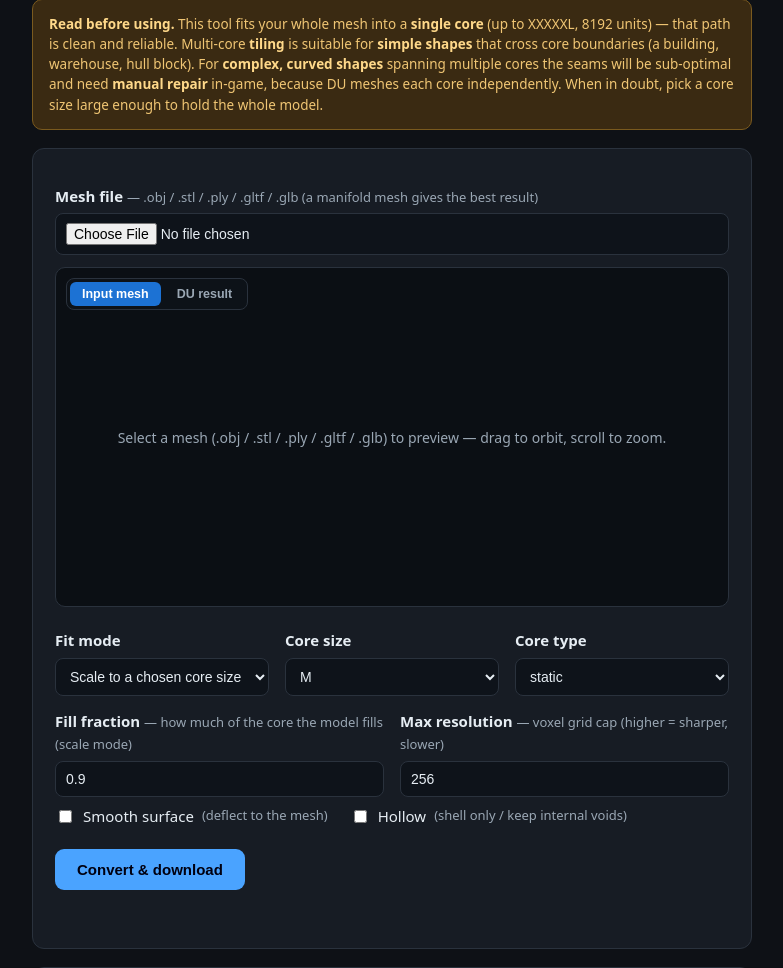
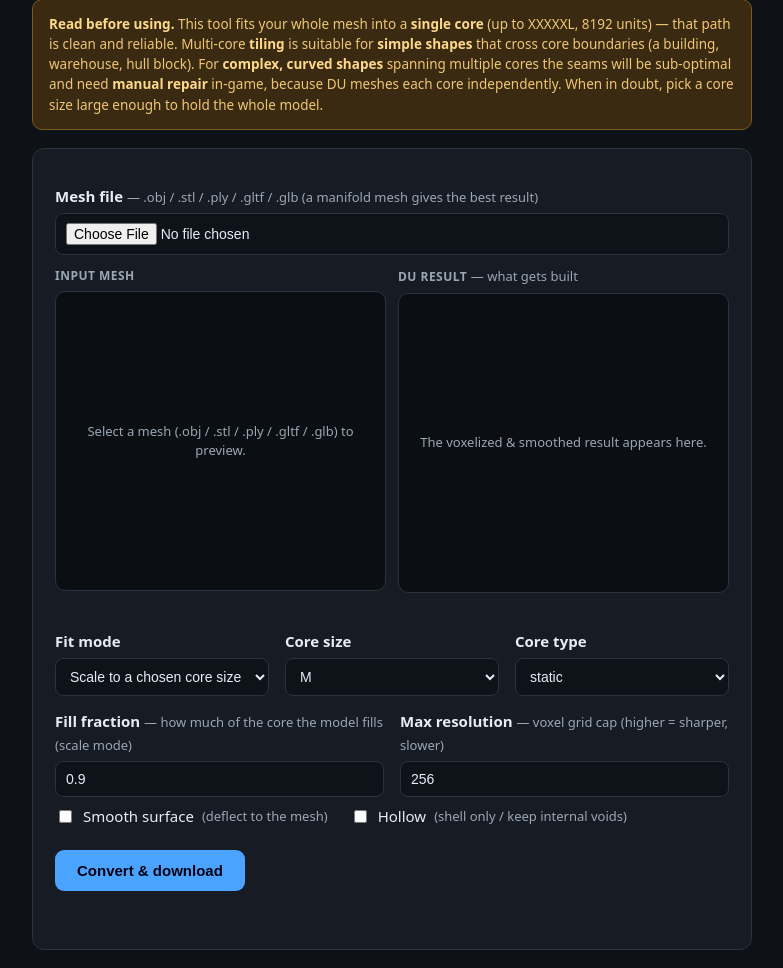
Before and after one commit to EveScientist/DU-3D-object-importer, a Flask app: page / in a window 1280 px wide. Shown: the part 123-1091 px from the top of the page, without its empty margins (248-1031 px from the left). Run offline with Flask 3, Linux system fonts and the light colour scheme; parts of the project's set-up code (start-up, migrations or seed data) failed here and were passed over.

Commit message:
web UI: side-by-side Input mesh + DU result previews with per-pane rendering overlays
Replaced the tabbed viewer with two independent WebGL panels (makePanel: own
renderer/scene/camera/orbit/loop) shown side by side (stacks on narrow screens).
Selecting a file builds both in parallel; each pane shows an animated 'Rendering…'
spinner overlay while it loads, and the DU-result pane re-renders (with overlay +
stale-response guard) whenever a build option changes.

Co-Authored-By: Claude Fable 5 <noreply@anthropic.com>

```diff
--- a/webapp/templates/index.html
+++ b/webapp/templates/index.html
@@ -42,18 +42,24 @@
   .bar > i { display:block; height:100%; width:40%; background:var(--acc);
              animation:slide 1.1s ease-in-out infinite; }
   @keyframes slide { 0%{margin-left:-40%} 100%{margin-left:100%} }
-  #viewer { width:100%; height:340px; border-radius:10px; overflow:hidden;
-            background:#0b0f14; border:1px solid var(--line); position:relative; }
-  #viewer canvas { display:block; }
-  #vhint { position:absolute; inset:0; display:flex; align-items:center; justify-content:center;
-           color:var(--mut); font-size:14px; pointer-events:none; text-align:center; padding:0 20px; }
-  #vmeta { color:var(--mut); font-size:12.5px; margin-top:8px; }
-  #vtabs { position:absolute; top:10px; left:10px; z-index:3; display:flex; gap:4px;
-           background:#0e131acc; border:1px solid var(--line); border-radius:8px; padding:3px; }
-  .vtab { background:transparent; color:var(--mut); border:0; border-radius:6px; margin:0;
-          padding:5px 12px; font-size:12.5px; font-weight:600; cursor:pointer; }
-  .vtab.active { background:var(--accd); color:#fff; }
-  .vtab:disabled { opacity:.5; cursor:default; }
+  #viewers { display:flex; gap:12px; margin-top:12px; }
+  @media (max-width:620px) { #viewers { flex-direction:column; } }
+  .vpane { flex:1 1 0; min-width:0; }
+  .vlabel { font-size:12px; font-weight:700; color:var(--mut); text-transform:uppercase;
+            letter-spacing:.04em; margin-bottom:6px; }
+  .vcanvas { position:relative; width:100%; height:300px; border-radius:10px; overflow:hidden;
+             background:#0b0f14; border:1px solid var(--line); }
+  .vcanvas canvas { display:block; }
+  .vhint { position:absolute; inset:0; display:flex; align-items:center; justify-content:center;
+           color:var(--mut); font-size:13px; pointer-events:none; text-align:center; padding:0 18px; }
+  .vover { position:absolute; inset:0; z-index:4; display:none; flex-direction:column; gap:12px;
+           align-items:center; justify-content:center; background:#0b0f14cc;
+           color:var(--ink); font-size:13px; font-weight:600; backdrop-filter:blur(1px); }
+  .vover.on { display:flex; }
+  .spin { width:34px; height:34px; border-radius:50%; border:3px solid #2a323d;
+          border-top-color:var(--acc); animation:spin 0.8s linear infinite; }
+  @keyframes spin { to { transform:rotate(360deg); } }
+  .vmeta { color:var(--mut); font-size:12px; margin-top:7px; min-height:16px; }
 </style>
 </head>
 <body>
@@ -74,14 +80,24 @@
     <label>Mesh file <span class="hint">— .obj / .stl / .ply / .gltf / .glb (a manifold mesh gives the best result)</span></label>
     <input type="file" name="mesh" accept=".obj,.stl,.ply,.gltf,.glb" required>
 
-    <div id="viewer" style="margin-top:12px">
-      <div id="vtabs">
-        <button type="button" class="vtab active" data-view="mesh">Input mesh</button>
-        <button type="button" class="vtab" data-view="result" id="tabResult">DU result</button>
+    <div id="viewers">
+      <div class="vpane">
+        <div class="vlabel">Input mesh</div>
+        <div class="vcanvas" id="vin">
+          <div class="vhint" id="hintIn">Select a mesh (.obj / .stl / .ply / .gltf / .glb) to preview.</div>
+          <div class="vover" id="ovIn"><div class="spin"></div>Rendering…</div>
         </div>
-      <div id="vhint">Select a mesh (.obj / .stl / .ply / .gltf / .glb) to preview — drag to orbit, scroll to zoom.</div>
+        <div class="vmeta" id="metaIn"></div>
       </div>
-    <div id="vmeta"></div>
+      <div class="vpane">
+        <div class="vlabel">DU result <span class="hint" style="text-transform:none;letter-spacing:0">— what gets built</span></div>
+        <div class="vcanvas" id="vout">
+          <div class="vhint" id="hintOut">The voxelized &amp; smoothed result appears here.</div>
+          <div class="vover" id="ovOut"><div class="spin"></div>Rendering…</div>
+        </div>
+        <div class="vmeta" id="metaOut"></div>
+      </div>
+    </div>
 
 
     <div class="row">
@@ -190,36 +206,10 @@ import { PLYLoader } from 'three/addons/loaders/PLYLoader.js';
 import { GLTFLoader } from 'three/addons/loaders/GLTFLoader.js';
 import { OrbitControls } from 'three/addons/controls/OrbitControls.js';
 
-const vc = document.getElementById('viewer'), vhint = document.getElementById('vhint'),
-      vmeta = document.getElementById('vmeta'), tabResult = document.getElementById('tabResult'),
-      form = document.getElementById('f');
+const form = document.getElementById('f');
 const MAT = new THREE.MeshStandardMaterial({ color: 0x8fb6ff, metalness: 0.12, roughness: 0.55,
                                              side: THREE.DoubleSide, flatShading: false });
-let renderer, scene, camera, controls, group, ready = false;
-let fileBuf = null, fileExt = '', meshObj = null, resultObj = null, resultStale = true, view = 'mesh';
-
-function init() {
-  const w = vc.clientWidth, h = vc.clientHeight;
-  renderer = new THREE.WebGLRenderer({ antialias: true });
-  renderer.setPixelRatio(Math.min(window.devicePixelRatio, 2));
-  renderer.setSize(w, h);
-  scene = new THREE.Scene(); scene.background = new THREE.Color(0x0b0f14);
-  camera = new THREE.PerspectiveCamera(45, w / h, 0.01, 100);
-  camera.position.set(2.4, 1.7, 2.8);
-  controls = new OrbitControls(camera, renderer.domElement);
-  controls.enableDamping = true; controls.autoRotate = true; controls.autoRotateSpeed = 0.8;
-  scene.add(new THREE.AmbientLight(0xffffff, 0.65));
-  const d1 = new THREE.DirectionalLight(0xffffff, 0.85); d1.position.set(2, 3, 2); scene.add(d1);
-  const d2 = new THREE.DirectionalLight(0x88aaff, 0.35); d2.position.set(-2, -1, -2); scene.add(d2);
-  group = new THREE.Group(); scene.add(group);
-  vc.appendChild(renderer.domElement);
-  new ResizeObserver(() => {
-    const w = vc.clientWidth, h = vc.clientHeight;
-    if (w && h) { renderer.setSize(w, h); camera.aspect = w / h; camera.updateProjectionMatrix(); }
-  }).observe(vc);
-  (function loop() { requestAnimationFrame(loop); controls.update(); renderer.render(scene, camera); })();
-  ready = true;
-}
+let fileBuf = null, fileExt = '';
 
 // centre + uniformly scale an object so its longest side == `target` world units
 function fit(obj, target) {
@@ -229,10 +219,44 @@ function fit(obj, target) {
   obj.position.set(-c.x * s, -c.y * s, -c.z * s); obj.scale.setScalar(s);
 }
 
-function render(obj) {
+// one self-contained WebGL panel (renderer + scene + camera + orbit + loop)
+function makePanel(canvasEl, overEl, hintEl) {
+  const renderer = new THREE.WebGLRenderer({ antialias: true });
+  renderer.setPixelRatio(Math.min(window.devicePixelRatio, 2));
+  const scene = new THREE.Scene(); scene.background = new THREE.Color(0x0b0f14);
+  const camera = new THREE.PerspectiveCamera(45, 1, 0.01, 100);
+  camera.position.set(2.4, 1.7, 2.8);
+  const controls = new OrbitControls(camera, renderer.domElement);
+  controls.enableDamping = true; controls.autoRotate = true; controls.autoRotateSpeed = 0.8;
+  scene.add(new THREE.AmbientLight(0xffffff, 0.65));
+  const d1 = new THREE.DirectionalLight(0xffffff, 0.85); d1.position.set(2, 3, 2); scene.add(d1);
+  const d2 = new THREE.DirectionalLight(0x88aaff, 0.35); d2.position.set(-2, -1, -2); scene.add(d2);
+  const group = new THREE.Group(); scene.add(group);
+  canvasEl.appendChild(renderer.domElement);
+  const resize = () => {
+    const w = canvasEl.clientWidth, h = canvasEl.clientHeight;
+    if (w && h) { renderer.setSize(w, h); camera.aspect = w / h; camera.updateProjectionMatrix(); }
+  };
+  new ResizeObserver(resize).observe(canvasEl); resize();
+  (function loop() { requestAnimationFrame(loop); controls.update(); renderer.render(scene, camera); })();
+  return {
+    set(obj) {
       while (group.children.length) group.remove(group.children[0]);
       group.add(obj);
       camera.position.set(2.4, 1.7, 2.8); controls.target.set(0, 0, 0); controls.update();
+      if (hintEl) hintEl.style.display = 'none';
+    },
+    loading(on) { overEl.classList.toggle('on', on); },
+  };
+}
+
+let panelIn, panelOut, seq = 0;
+function ensurePanels() {
+  if (panelIn) return;
+  panelIn = makePanel(document.getElementById('vin'), document.getElementById('ovIn'),
+                      document.getElementById('hintIn'));
+  panelOut = makePanel(document.getElementById('vout'), document.getElementById('ovOut'),
+                       document.getElementById('hintOut'));
 }
 
 function meshFromGeometry(g) {
@@ -245,90 +269,63 @@ async function parseInput() {
   if (fileExt === 'obj') return new OBJLoader().parse(dec.decode(fileBuf));
   if (fileExt === 'stl') return meshFromGeometry(new STLLoader().parse(fileBuf));
   if (fileExt === 'ply') return meshFromGeometry(new PLYLoader().parse(fileBuf));
-  if (fileExt === 'glb' || fileExt === 'gltf') {
-    const gltf = await new Promise((res, rej) =>
-      new GLTFLoader().parse(fileBuf, '', g => res(g), e => rej(e)));
-    return gltf.scene;
-  }
+  if (fileExt === 'glb' || fileExt === 'gltf')
+    return (await new Promise((res, rej) =>
+      new GLTFLoader().parse(fileBuf, '', g => res(g), e => rej(e)))).scene;
   throw new Error('Unsupported format .' + fileExt);
 }
 
-async function buildMesh() {
+const metaIn = document.getElementById('metaIn'), metaOut = document.getElementById('metaOut');
+
+async function showInput() {
+  ensurePanels(); panelIn.loading(true); metaIn.textContent = 'Loading…';
+  try {
     const o = await parseInput();
     let tris = 0, verts = 0;
     o.traverse(c => { if (c.isMesh) { c.material = MAT;
       if (!c.geometry.getAttribute('normal')) c.geometry.computeVertexNormals();
       const g = c.geometry; verts += g.attributes.position.count;
       tris += (g.index ? g.index.count : g.attributes.position.count) / 3; } });
-  fit(o, 2);
-  meshObj = o;
-  return `Input mesh (${fileExt.toUpperCase()}) — ${verts.toLocaleString()} vertices · ${Math.round(tris).toLocaleString()} triangles`;
+    fit(o, 2); panelIn.set(o);
+    metaIn.textContent = `${fileExt.toUpperCase()} — ${verts.toLocaleString()} vertices · ${Math.round(tris).toLocaleString()} triangles`;
+  } catch (e) { metaIn.textContent = 'Could not load mesh: ' + e.message; }
+  finally { panelIn.loading(false); }
 }
 
-async function buildResult() {
+async function showResult() {
+  if (!fileBuf) return;
+  ensurePanels(); panelOut.loading(true); metaOut.textContent = 'Building…';
+  const mine = ++seq;                                    // ignore stale responses
+  try {
     const res = await fetch('/preview', { method: 'POST', body: new FormData(form) });
+    if (mine !== seq) return;
     if (!res.ok) { let m = 'Preview failed.'; try { m = (await res.json()).error || m; } catch (_) {} throw new Error(m); }
     const d = await res.json();
+    if (mine !== seq) return;
     const g = new THREE.BufferGeometry();
     g.setAttribute('position', new THREE.Float32BufferAttribute(d.v, 3));
     g.setIndex(d.f); g.computeVertexNormals();
-  const mesh = new THREE.Mesh(g, MAT);
-  // build the object at TRUE scale within the core box: core box = unit cube (side 2),
-  // the shape's longest side = fill_fraction of it (auto mode ~= fills the core).
     const grp = new THREE.Group();
-  const box = new THREE.Box3(new THREE.Vector3(-1, -1, -1), new THREE.Vector3(1, 1, 1));
-  grp.add(new THREE.Box3Helper(box, 0x3a4756));
-  const fillFrac = d.mode === 'auto' ? 0.95 : d.fill;
-  fit(mesh, 2 * fillFrac);
-  grp.add(mesh);
-  resultObj = grp;
-  const pct = Math.round((d.mode === 'auto' ? 0.95 : d.fill) * 100);
-  return `DU result (${d.size} core) — ${d.voxels.toLocaleString()} voxels · fills ~${pct}% of the core along its longest axis`;
+    grp.add(new THREE.Box3Helper(new THREE.Box3(new THREE.Vector3(-1, -1, -1),
+                                                new THREE.Vector3(1, 1, 1)), 0x3a4756));
+    const frac = d.mode === 'auto' ? 0.95 : d.fill;
+    const mesh = new THREE.Mesh(g, MAT); fit(mesh, 2 * frac); grp.add(mesh);
+    panelOut.set(grp);
+    metaOut.textContent = `${d.size} core — ${d.voxels.toLocaleString()} voxels · fills ~${Math.round(frac * 100)}% of the core`;
+  } catch (e) { if (mine === seq) metaOut.textContent = e.message; }
+  finally { if (mine === seq) panelOut.loading(false); }
 }
 
-function setTabs() {
-  document.querySelectorAll('.vtab').forEach(b => b.classList.toggle('active', b.dataset.view === view));
-}
-
-async function showView(v) {
-  view = v; setTabs();
-  if (!ready) init();
-  vhint.style.display = 'none';
-  if (v === 'mesh') {
-    if (!meshObj && fileBuf) {
-      vmeta.textContent = 'Loading preview…';
-      try { vmeta.textContent = await buildMesh(); }
-      catch (e) { vmeta.textContent = 'Could not load mesh: ' + e.message; return; }
-    }
-    if (meshObj) render(meshObj);
-  } else {
-    if (!fileBuf) { vmeta.textContent = 'Select a mesh first.'; return; }
-    if (resultStale || !resultObj) {
-      vmeta.textContent = 'Building DU preview…';
-      try { const label = await buildResult(); resultStale = false; vmeta.textContent = label; }
-      catch (e) { vmeta.textContent = e.message; view = 'mesh'; setTabs(); return; }
-    } else {
-      vmeta.textContent = vmeta.dataset.result || 'DU result';
-    }
-    if (resultObj) render(resultObj);
-  }
-}
-
-document.querySelectorAll('.vtab').forEach(b => b.addEventListener('click', () => showView(b.dataset.view)));
-
-// re-fetch the result when any build option changes
-form.querySelectorAll('select, input').forEach(el => el.addEventListener('change', () => {
-  resultStale = true;
-  if (view === 'result' && fileBuf) showView('result');
-}));
+// re-render the DU result when any build option changes
+form.querySelectorAll('select, input[type=number], input[type=checkbox]').forEach(
+  el => el.addEventListener('change', () => { if (fileBuf) showResult(); }));
 
 document.querySelector('input[name=mesh]').addEventListener('change', e => {
   const file = e.target.files[0]; if (!file) return;
-  vmeta.textContent = 'Loading preview…';
   fileExt = (file.name.split('.').pop() || '').toLowerCase();
   const r = new FileReader();
-  r.onload = () => { fileBuf = r.result; meshObj = null; resultObj = null; resultStale = true; showView('mesh'); };
-  r.onerror = () => { vmeta.textContent = 'Could not read file.'; };
+  r.onload = () => { fileBuf = r.result; showInput(); showResult(); };   // both panes, in parallel
+  r.onerror = () => { metaIn.textContent = 'Could not read file.'; };
   r.readAsArrayBuffer(file);
 });
 </script>
```
Lines whose indentation alone changed are shown as unchanged.
